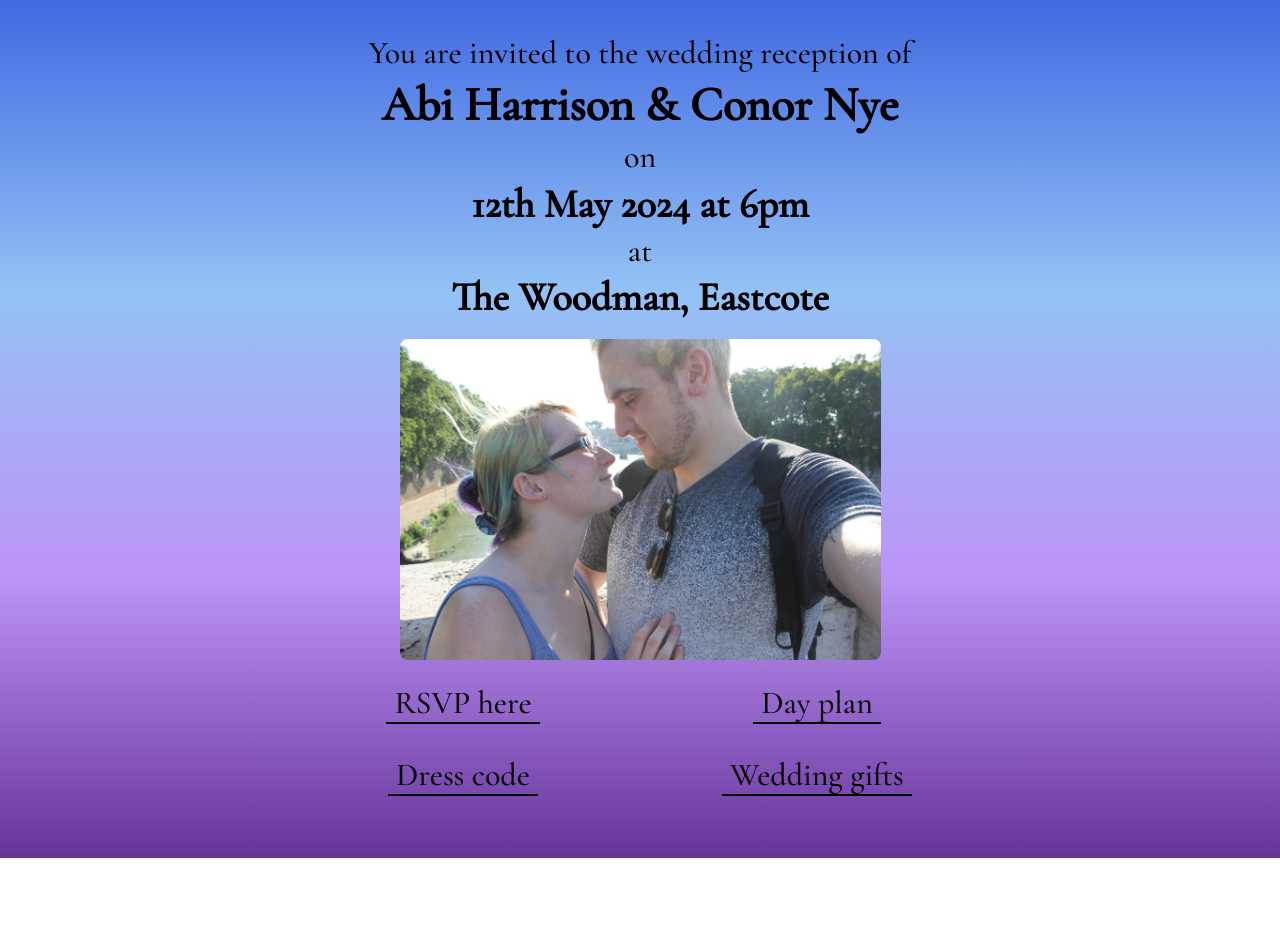
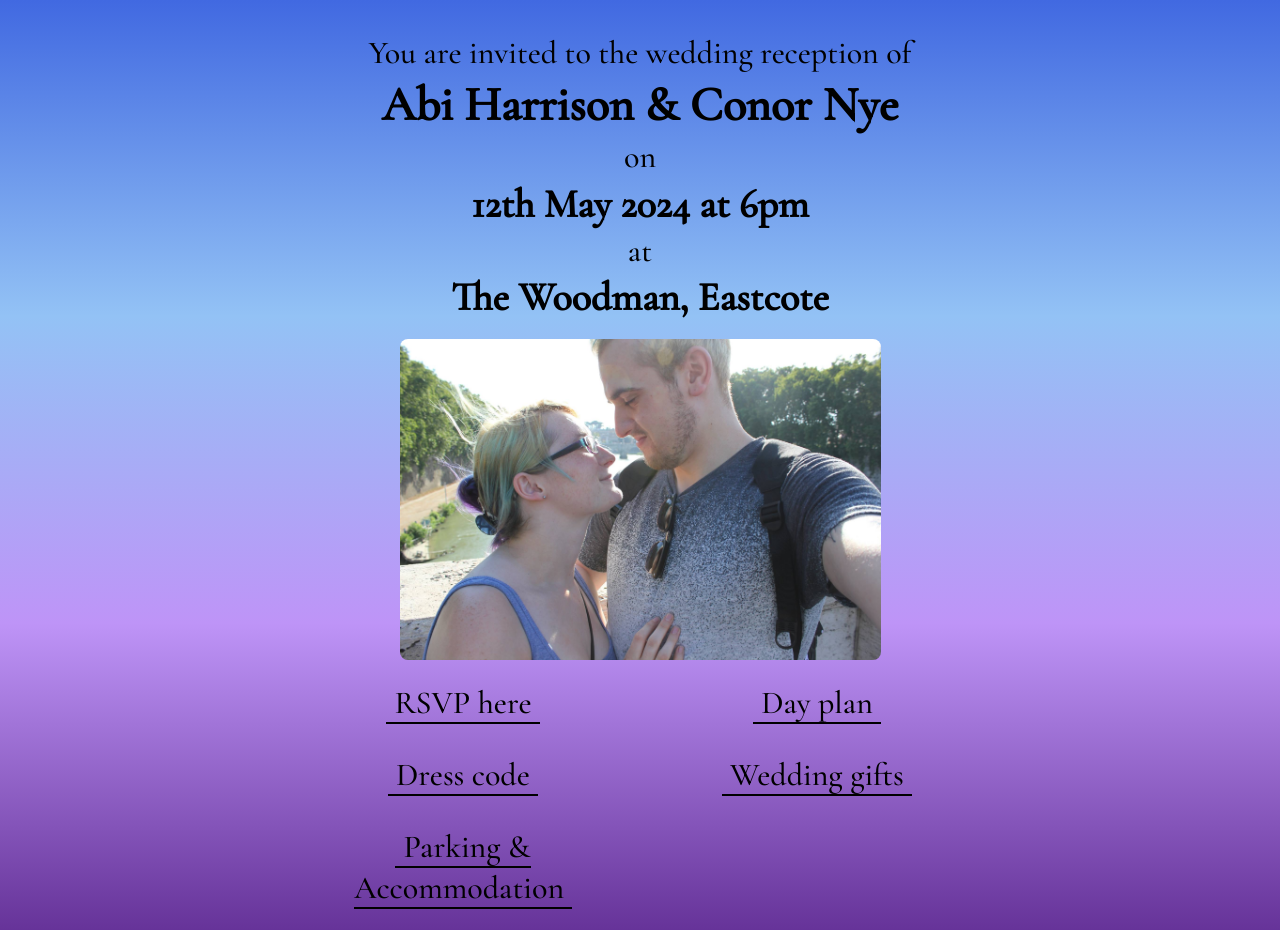
Before and after one commit to Abibubble/harrison-nye, a React (Create React App) app: page /welcome in a window 1280 px wide. Before the commit the page ends 858 px from the top, so only its background shows below. Built offline with nearby package versions, Linux system fonts and the light colour scheme.

Commit message:
wip: Add new link

```diff
--- a/src/pages/welcome.js
+++ b/src/pages/welcome.js
@@ -22,6 +22,7 @@ export default function Welcome() {
           <Link href='/day-plan'>Day plan</Link>
           <Link href='/dress-code'>Dress code</Link>
           <Link href='/gift'>Wedding gifts</Link>
+          <Link href='/parking-accommodation'>Parking & Accommodation</Link>
         </LinkWrapper>
       </PageSection>
     </Wrapper>
```
